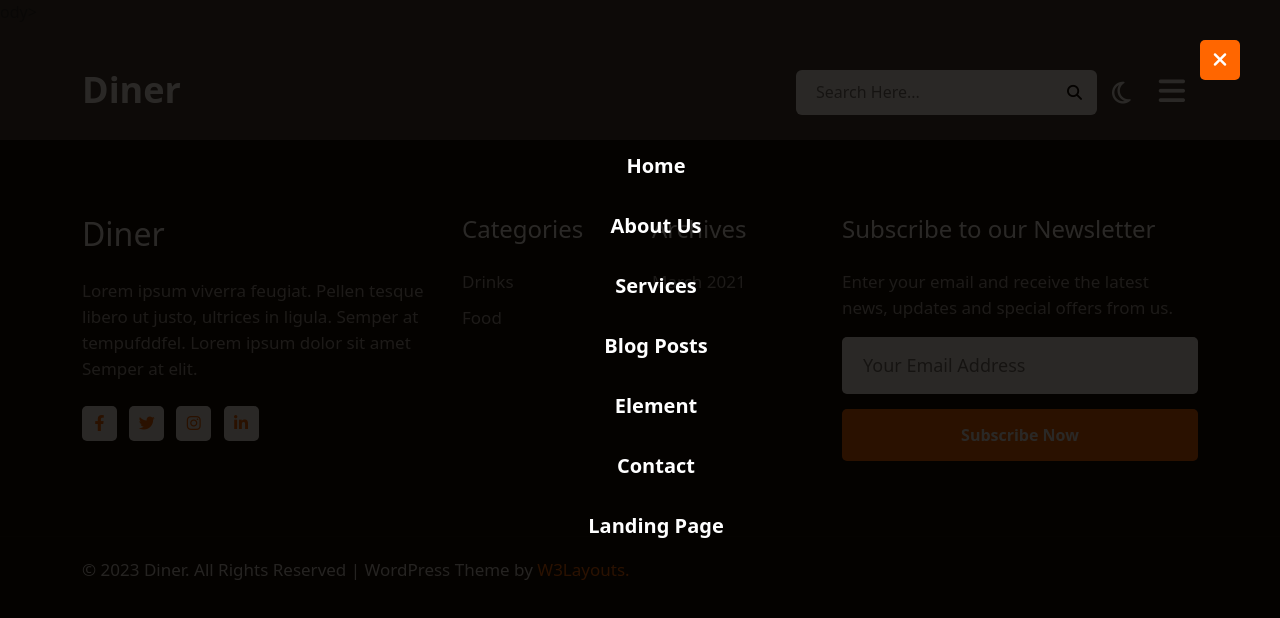
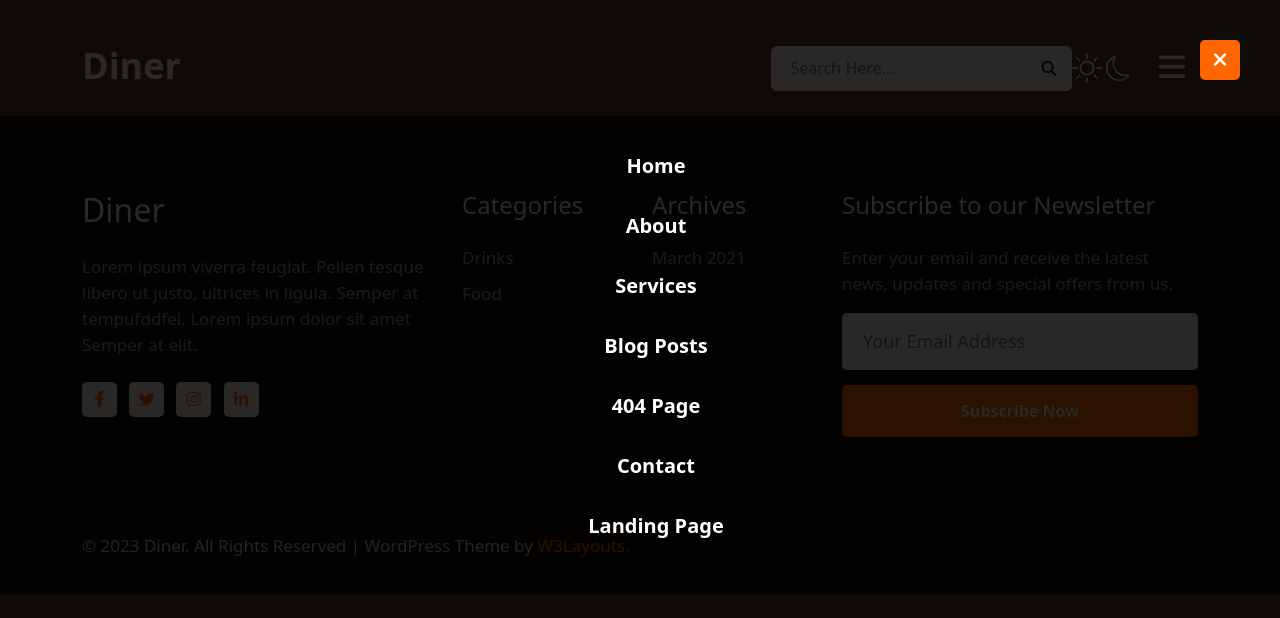
Before and after one commit to lexuannghi/Baitap_Capstone_Nhom1, a plain HTML site: page blog.html in a window 1280 px wide. Both pictures are taken after a click on the button 1164 px from the left and 92 px from the top of the page. Drawn offline with nearby package versions, Linux system fonts and the light colour scheme.

Commit message:
sửa phần icon dark mode, light mode thêm phần dark theme, light theme cho header và footer

```diff
--- a/blog.html
+++ b/blog.html
@@ -22,8 +22,7 @@
 <link rel="stylesheet" href="./css/blog.css">
 </head>
 
-<body>
-  ody>
+<body class="body_light" id="body">
     <!-- HEADER -->
     <header>
       <div class="container">
@@ -32,13 +31,21 @@
             <h1><a href="#">Diner</a></h1>
           </div>
           <div class="header_right d-flex align-items-center justify-content-between">
-            <div class="search-container">
+            <div class="search-container  d-none d-sm-block">
               <form>
                 <input type="text" placeholder="Search Here..." name="search" />
                 <button type="submit"><i class="fa fa-search"></i></button>
               </form>
             </div>
-            <i class="fa-regular fa-moon"></i>
+            <div class="light">
+              <svg xmlns="http://www.w3.org/2000/svg" width="30" height="30" fill="currentColor" class="bi bi-brightness-high fa-sun" viewBox="0 0 16 16">
+                <path d="M8 11a3 3 0 1 1 0-6 3 3 0 0 1 0 6zm0 1a4 4 0 1 0 0-8 4 4 0 0 0 0 8zM8 0a.5.5 0 0 1 .5.5v2a.5.5 0 0 1-1 0v-2A.5.5 0 0 1 8 0zm0 13a.5.5 0 0 1 .5.5v2a.5.5 0 0 1-1 0v-2A.5.5 0 0 1 8 13zm8-5a.5.5 0 0 1-.5.5h-2a.5.5 0 0 1 0-1h2a.5.5 0 0 1 .5.5zM3 8a.5.5 0 0 1-.5.5h-2a.5.5 0 0 1 0-1h2A.5.5 0 0 1 3 8zm10.657-5.657a.5.5 0 0 1 0 .707l-1.414 1.415a.5.5 0 1 1-.707-.708l1.414-1.414a.5.5 0 0 1 .707 0zm-9.193 9.193a.5.5 0 0 1 0 .707L3.05 13.657a.5.5 0 0 1-.707-.707l1.414-1.414a.5.5 0 0 1 .707 0zm9.193 2.121a.5.5 0 0 1-.707 0l-1.414-1.414a.5.5 0 0 1 .707-.707l1.414 1.414a.5.5 0 0 1 0 .707zM4.464 4.465a.5.5 0 0 1-.707 0L2.343 3.05a.5.5 0 1 1 .707-.707l1.414 1.414a.5.5 0 0 1 0 .708z"/>
+              </svg>
+              <svg xmlns="http://www.w3.org/2000/svg" width="25" height="25" fill="currentColor" class="bi bi-moon fa-moon" viewBox="0 0 16 16">
+                <path d="M6 .278a.768.768 0 0 1 .08.858 7.208 7.208 0 0 0-.878 3.46c0 4.021 3.278 7.277 7.318 7.277.527 0 1.04-.055 1.533-.16a.787.787 0 0 1 .81.316.733.733 0 0 1-.031.893A8.349 8.349 0 0 1 8.344 16C3.734 16 0 12.286 0 7.71 0 4.266 2.114 1.312 5.124.06A.752.752 0 0 1 6 .278zM4.858 1.311A7.269 7.269 0 0 0 1.025 7.71c0 4.02 3.279 7.276 7.319 7.276a7.316 7.316 0 0 0 5.205-2.162c-.337.042-.68.063-1.029.063-4.61 0-8.343-3.714-8.343-8.29 0-1.167.242-2.278.681-3.286z"/>
+              </svg>
+
+            </div>
             <div class="nav_bar_moblie">
               <!-- Button trigger modal -->
               <button
@@ -74,10 +81,11 @@
                     <div class="modal-body">
                       <ul>
                         <li><a href="index.html">Home</a></li>
-                        <li><a href="about.html">About Us</a></li>
+                        <li><a href="about.html">About</a></li>
                         <li><a href="services.html">Services</a></li>
                         <li><a href="blog.html">Blog Posts</a></li>
-                        <li><a href="#">Element</a></li>
+                        <li><a href="404page.html">404 Page</a></li>
+
                         <li><a href="contact.html">Contact</a></li>
                         <li><a href="landingpage.html">Landing Page</a></li>
                       </ul>
@@ -141,6 +149,11 @@
   <script src="https://cdn.jsdelivr.net/npm/bootstrap@5.2.1/dist/js/bootstrap.min.js"
     integrity="sha384-7VPbUDkoPSGFnVtYi0QogXtr74QeVeeIs99Qfg5YCF+TidwNdjvaKZX19NZ/e6oz" crossorigin="anonymous">
   </script>
+  <script>
+    document.querySelector(".light").onclick = function () {
+document.getElementById("body").classList.toggle("body_dark");
+};
+  </script>
 </body>
 
 </html>
```
